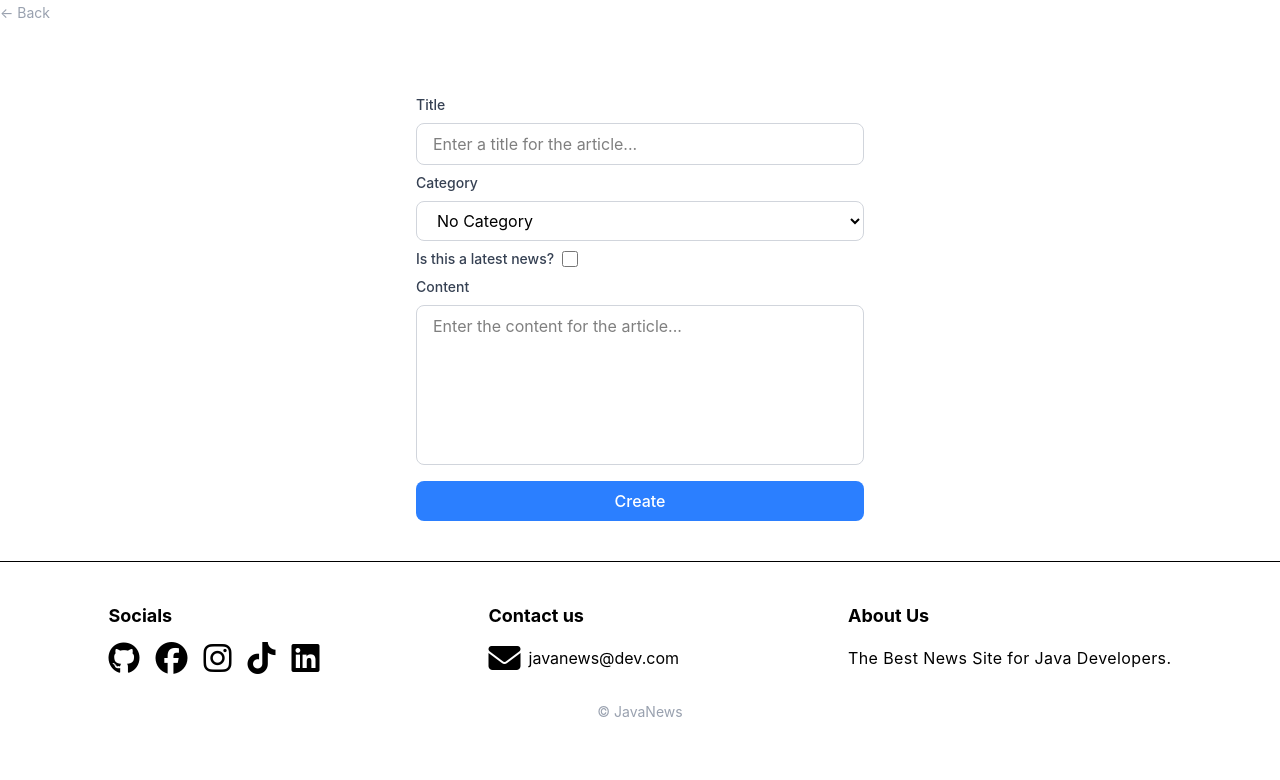
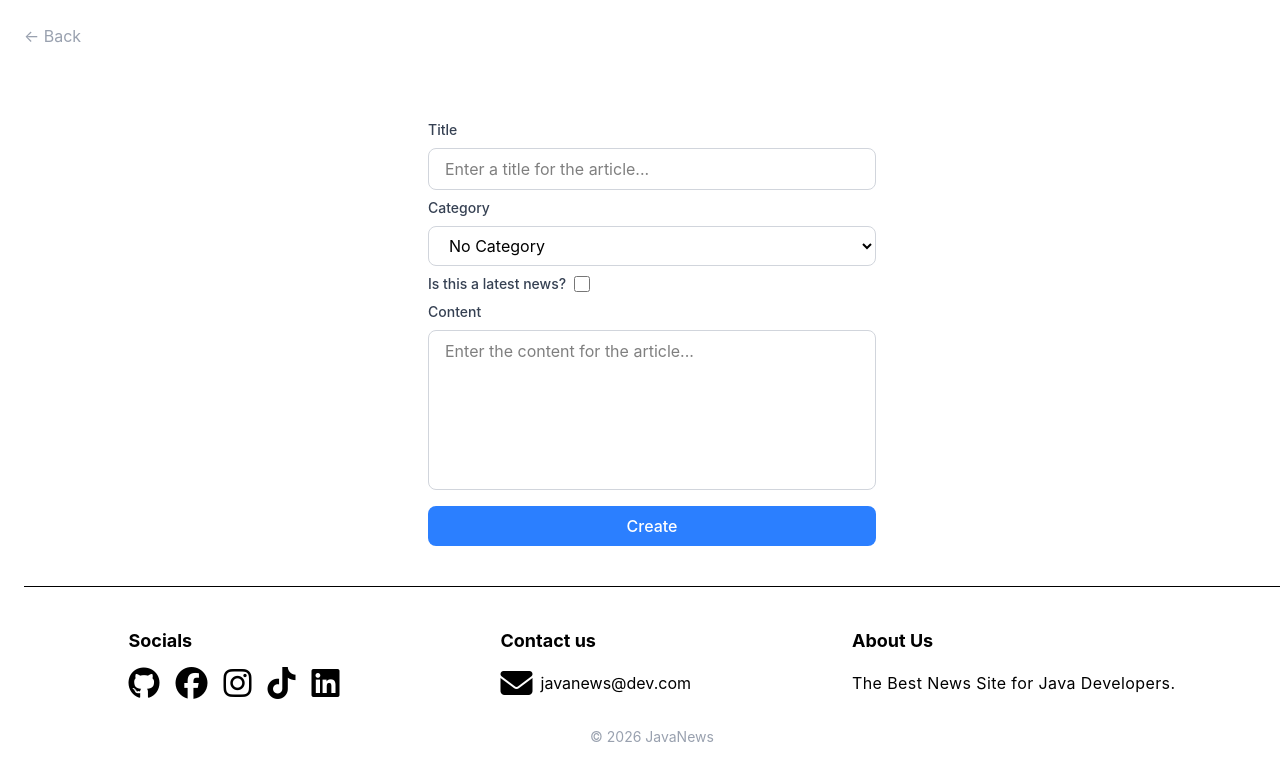
Before and after one commit to AlbertTopallaj/newssite-v2, a website built with Vite: page createarticle.html in a window 1280 px wide. Built offline with nearby package versions, Linux system fonts and the light colour scheme.

Commit message:
style: make back button bigger

```diff
--- a/createarticle.html
+++ b/createarticle.html
@@ -11,12 +11,8 @@
     <title>Create Article | Java Devnews</title>
   </head>
 
-  <body>
-    <a
-      href="admin.html"
-      class="text-sm text-gray-400 hover:text-gray-600 mb-8 inline-block"
-      >← Back</a
-    >
+  <body class="pt-6 pl-6">
+    <a href="admin.html" class="text-base text-gray-400 hover:text-gray-600 mb-8 inline-block">← Back</a>
     <form class="flex flex-col gap-2 max-w-md mx-auto mt-10">
       <label class="text-sm font-medium text-gray-700">Title</label>
       <input
@@ -124,7 +120,8 @@
       class="fixed bottom-6 right-5 flex flex-col gap-2"
     ></div>
   </body>
-  <script src="src/toasts.js"></script>
+  <script src="/src/utils.js"></script>
+  <script src="/src/toasts.js"></script>
   <script src="/src/tags.js"></script>
   <script src="src/create-article.js"></script>
 </html>
--- a/src/auth.js
+++ b/src/auth.js
@@ -1,3 +1,3 @@
-if (!localStorage.getItem("isLoggedIn")) {
-  window.location.href = "login.html";
+if (!localStorage.getItem('isLoggedIn')) {
+    window.location.href = 'login.html'
 }
--- a/src/login.js
+++ b/src/login.js
@@ -11,6 +11,6 @@ function handleLogin(e) {
     }
 }
 
-if (localStorage.getItem("isLoggedIn")) {
-  window.location.href = "admin.html";
+if (localStorage.getItem('isLoggedIn')) {
+    window.location.href = 'admin.html'
 }
```
Lines whose indentation alone changed are shown as unchanged.
